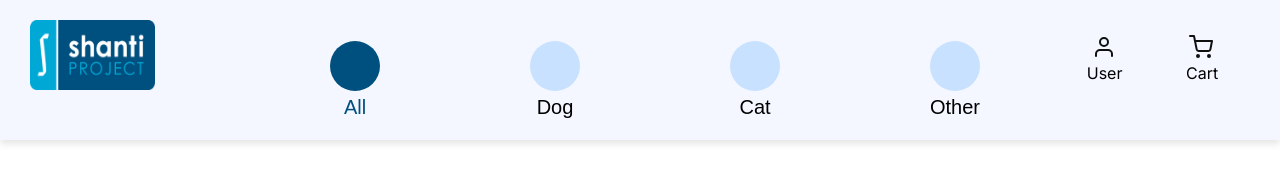
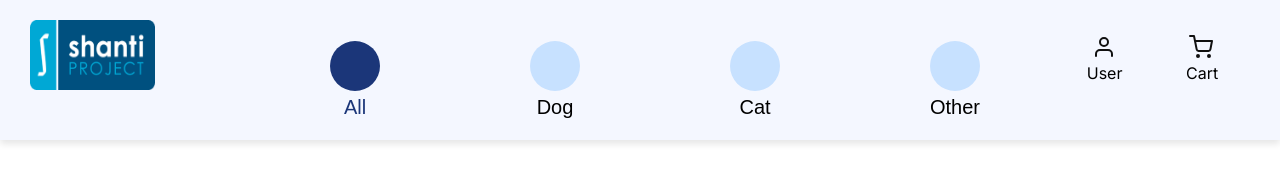
Before and after one commit to calblueprint/shanti-project, a Next.js app: page /storefront in a window 1280 px wide. Shown: the top 169 px of the page. Built offline with nearby package versions, Linux system fonts and the light colour scheme; no server answers; the database is empty.

Commit message:
style:ChangedNavColors

```diff
--- a/src/app/profileScreen/styles.ts
+++ b/src/app/profileScreen/styles.ts
@@ -78,9 +78,9 @@ export const LogOutButton = styled.button`
   width: 405px;
   height: 300px;
   z-index: 1000;
-  margin-top: 120px;
+  margin-top: 115px;
   padding-top: 10px;
-  margin-left: 2px;
+  margin-left: 15px;
   margin-right: 2px;
   padding-right: 10px;
   padding-left: 10px;
--- a/src/app/storefront/styles.ts
+++ b/src/app/storefront/styles.ts
@@ -23,7 +23,7 @@ export const StickyHeader = styled.div`
 `;
 
 export const Button = styled.button<{ $pickColor?: boolean }>`
-  background-color: ${props => (props.$pickColor ? '#00507f' : '#C7E1FF')};
+  background-color: ${props => (props.$pickColor ? '#1B3679' : '#C7E1FF')};
   border-radius: 50%;
   width: 50px;
   height: 50px;
@@ -31,7 +31,7 @@ export const Button = styled.button<{ $pickColor?: boolean }>`
 `;
 
 export const Label = styled.p<{ $pickColor?: boolean }>`
-  color: ${props => (props.$pickColor ? '#00507f' : '#000')};
+  color: ${props => (props.$pickColor ? '#1B3679' : '#000')};
   text-align: center;
   font-family: 'Public Sans', sans-serif;
   padding-top: 5px;
@@ -110,7 +110,7 @@ export const ShopAllText = styled.h1`
   color: black;
 `;
 
-export const HeartIcon = styled(Heart)<props>`
+export const HeartIcon = styled(Heart) <props>`
   color: ${props => (props.isClicked ? '#333286' : 'black')};
   width: 30px;
   height: 30px;
```
